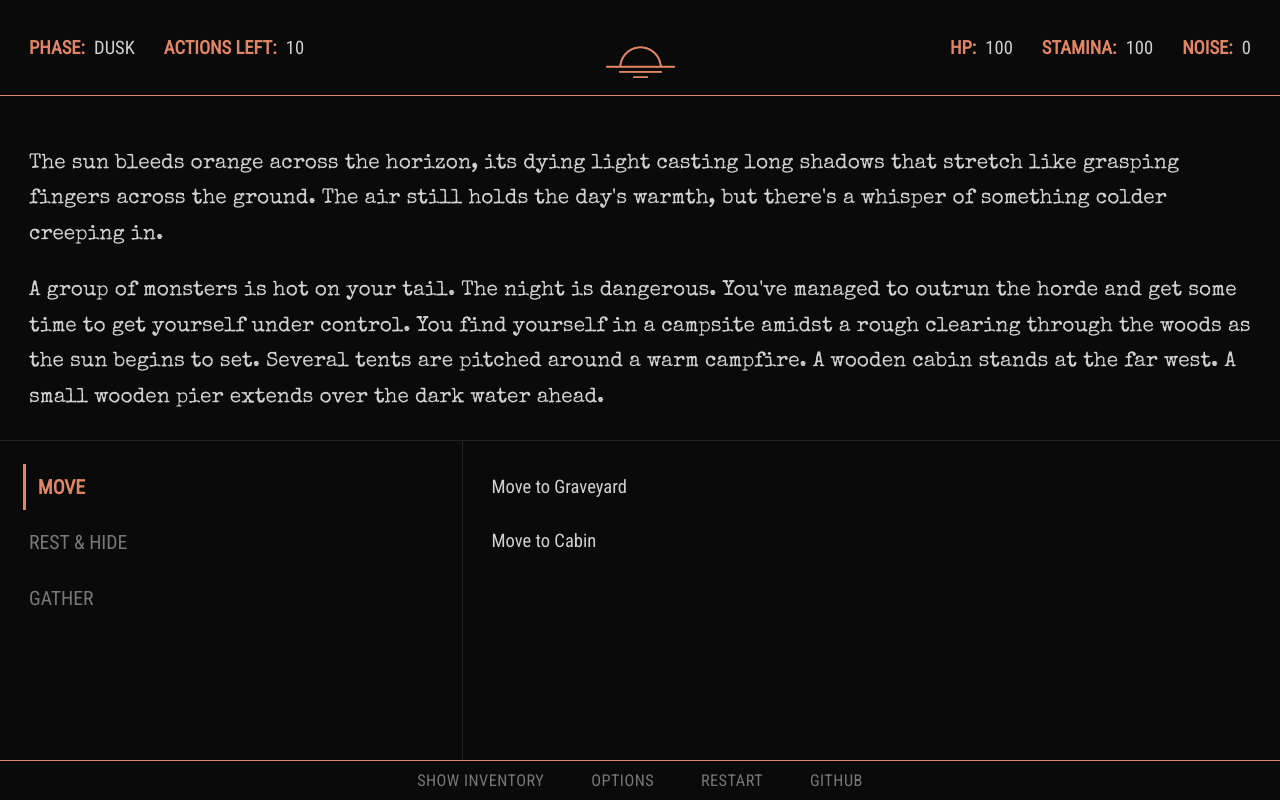
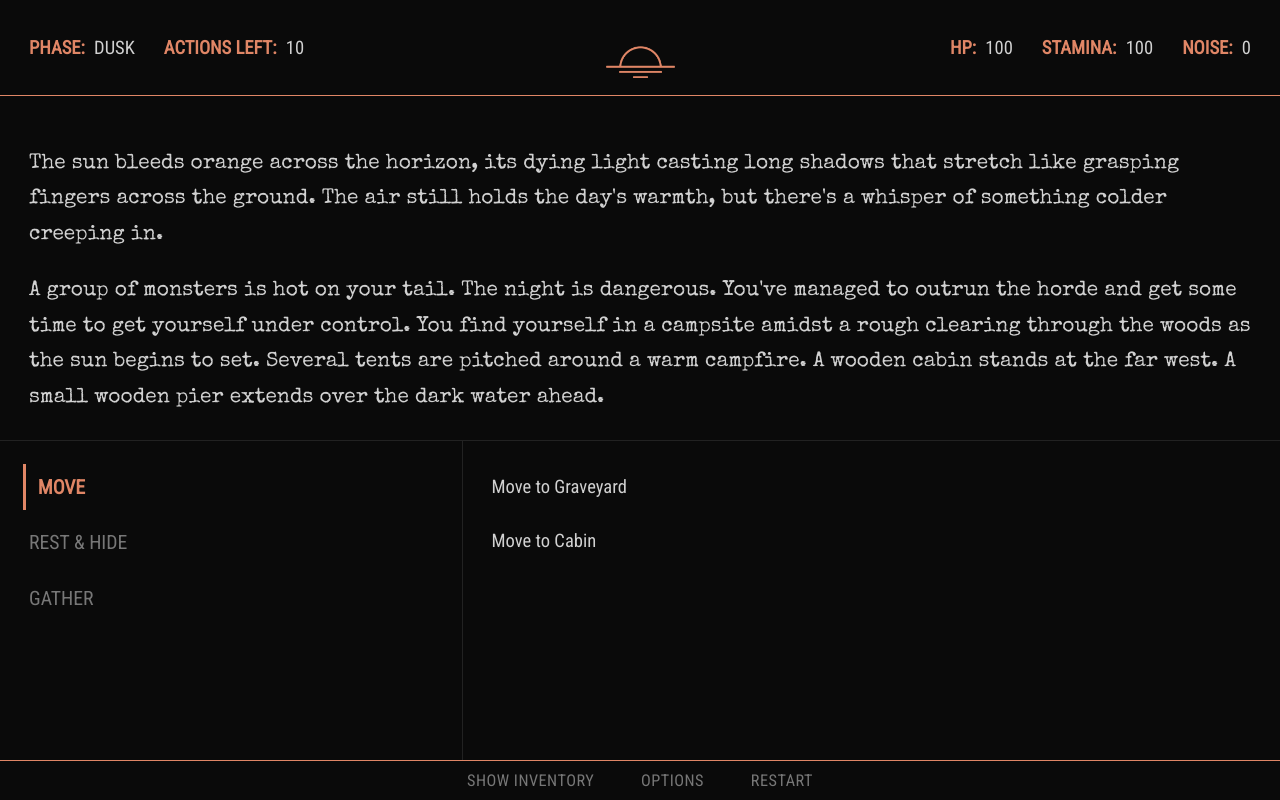
Before and after one commit to frozen4917/What-Comes-At-Night, a Vue app: page / in a window 1280 px wide. Built offline with nearby package versions, Linux system fonts and the light colour scheme.

Commit message:
Move github link to options overlay

```diff
--- a/src/components/layout/GameFooter.vue
+++ b/src/components/layout/GameFooter.vue
@@ -16,9 +16,6 @@ const gameStore = useGameStore();
         <button class="footer-button" @click="gameStore.restartGame()">
             Restart
         </button>
-        <button class="footer-button" onclick="window.open('https://github.com/frozen4917/', '_blank')">
-            Github
-        </button>
 
     </nav>
 </template>
```
Also changed, not shown: public/icons/github.svg (added).
